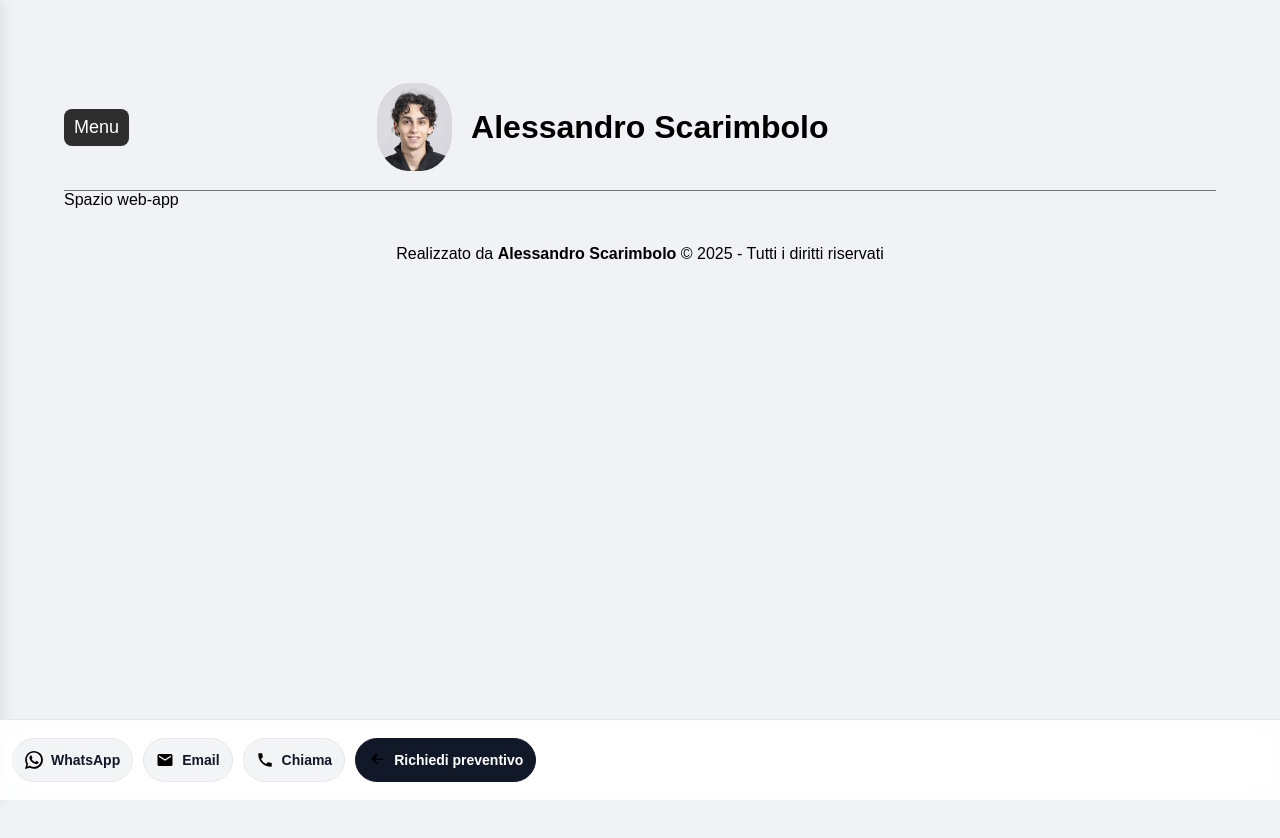
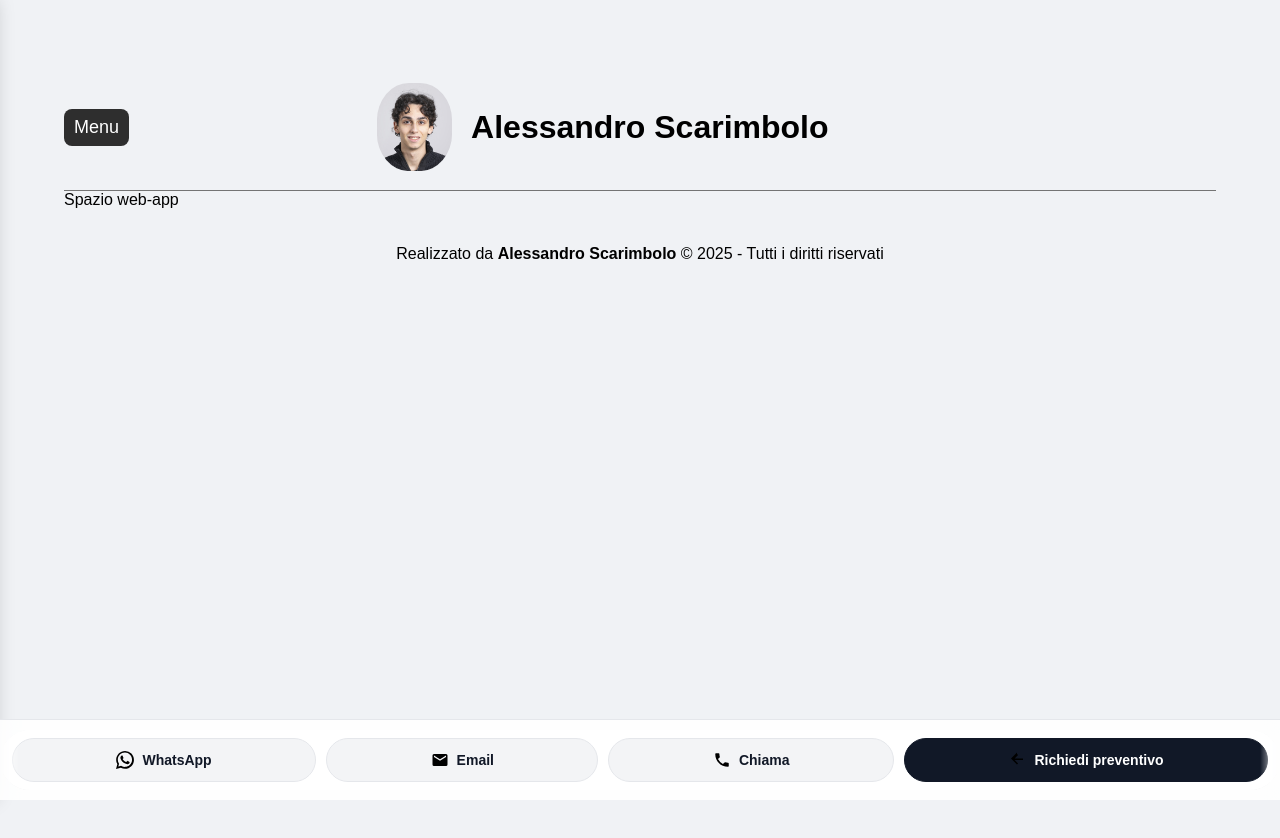
Before and after one commit to alessandrosca2704/miosito, a React (Create React App) app: page /webapp in a window 1280 px wide. Shown: the top 838 px of the page. Built offline with nearby package versions, Linux system fonts and the light colour scheme.

Commit message:
aggiustamenti

```diff
--- a/src/Css/StickyContactBar.css
+++ b/src/Css/StickyContactBar.css
@@ -18,7 +18,7 @@
 .stickybar-track{
   display: grid;
   grid-auto-flow: column;
-  grid-auto-columns: max-content;
+
   gap: 10px;
 
   overflow-x: auto; overscroll-behavior-x: contain;
```
